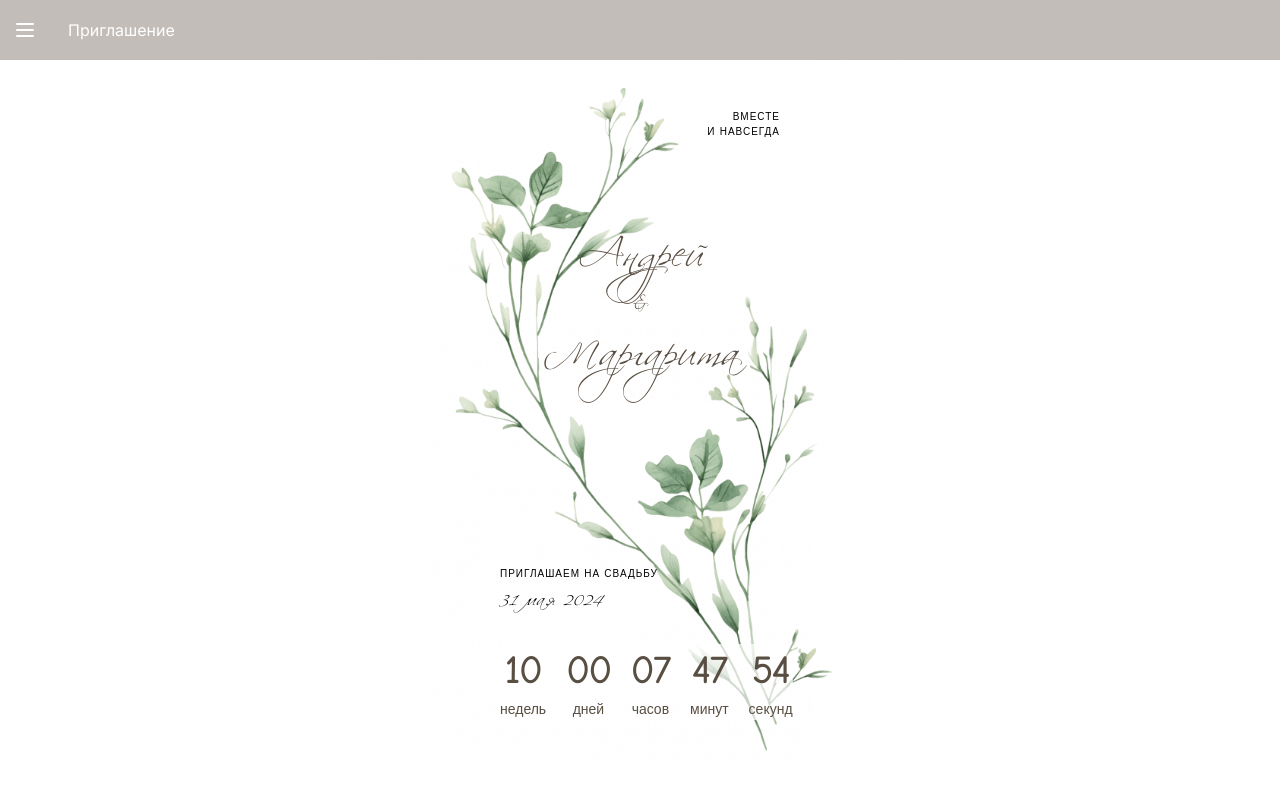
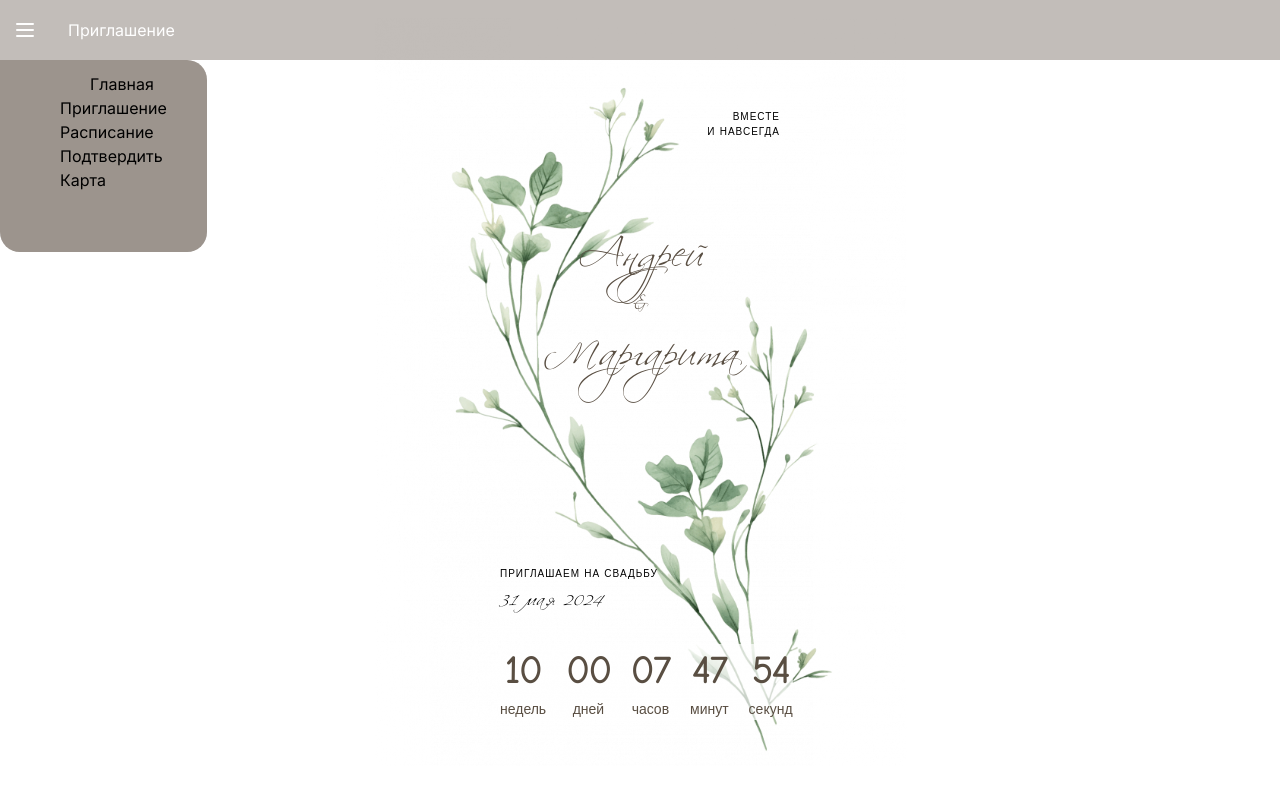
Before and after one commit to AndreiSalnikov/wedding_approve, a Next.js app: page / in a window 1280 px wide. Shown: the top 798 px of the page. Built offline with nearby package versions, Linux system fonts and the light colour scheme.

Commit message:
feat: burger part 1

```diff
--- a/src/components/Header/Header.tsx
+++ b/src/components/Header/Header.tsx
@@ -1,8 +1,21 @@
 import React from 'react';
 
 const Header = () => {
-    return (
-        <header className="z-[999] animate-a flex bg-brown bg-opacity-[0.37] h-[60px] w-full fixed">
+    return (<header className="z-[999] animate-a flex bg-brown bg-opacity-[0.37] h-[60px] w-full fixed">
+        <div className='absolute top-[60px] rounded-tr-[20px] rounded-br-[20px] rounded-bl-[20px]  bg-blackbrown'>
+            <ul className='bg-blackbrown pt-[12px] pr-[40px] pb-[60px] pl-[60px]  rounded-tr-[20px] rounded-br-[20px] rounded-bl-[20px]'>
+                <li>
+                    <a className='flex'>
+                       <i className='fa fa-star before:content-["\f037"] w-[30px]'></i>
+                        <p>Главная</p>
+                    </a>
+                </li>
+                <li>Приглашение</li>
+                <li>Расписание</li>
+                <li>Подтвердить</li>
+                <li>Карта</li>
+            </ul>
+        </div>
         <button id="burger-menu" className="block focus:outline-none p-[13px]">
             <svg className="w-6 h-6" fill="none" stroke="white" viewBox="0 0 24 24"
                  xmlns="http://www.w3.org/2000/svg">
@@ -11,8 +24,7 @@ const Header = () => {
             </svg>
         </button>
         <div className="p-[18px] text-white">Приглашение</div>
-        </header>
-    );
+    </header>);
 };
 
 export default Header;
--- a/tailwind.config.ts
+++ b/tailwind.config.ts
@@ -39,7 +39,7 @@ const config: Config = {
                 'hands': "url('/img/hands.png')",
                 'galka': "url('/img/galka.png')"
             }, colors: {
-                brown: "rgb(89, 78, 66)", whitealpha: "rgba(255, 255, 255, 0.7)", lightbrown: "rgb(120, 107, 102)", marine: "rgba(220, 236, 245, 0.722)",
+                brown: "rgb(89, 78, 66)", whitealpha: "rgba(255, 255, 255, 0.7)", lightbrown: "rgb(120, 107, 102)", marine: "rgba(220, 236, 245, 0.722)", blackbrown:"rgba(89, 78, 66, 0.37)"
             },
         },
     },
```
Lines whose indentation alone changed are shown as unchanged.
